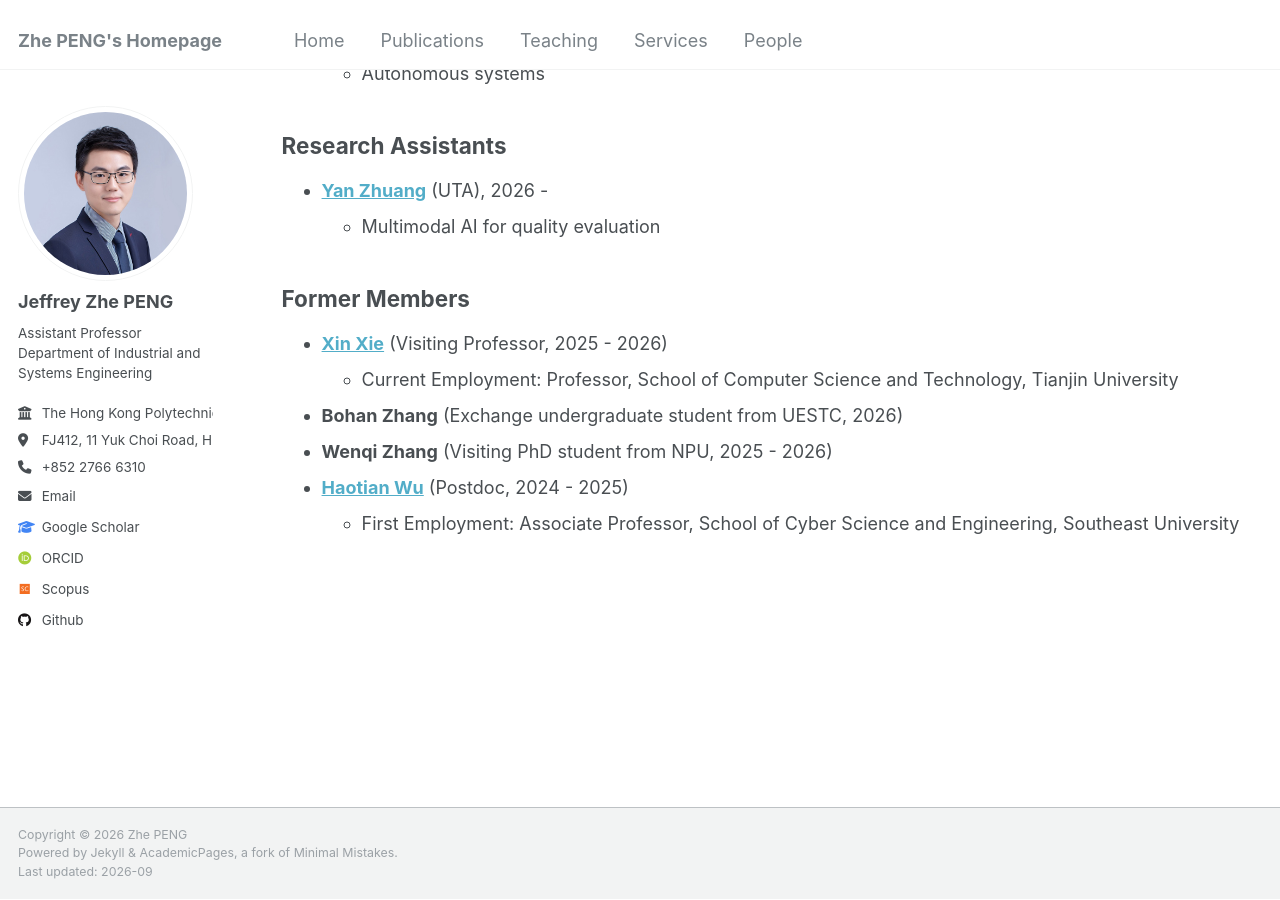
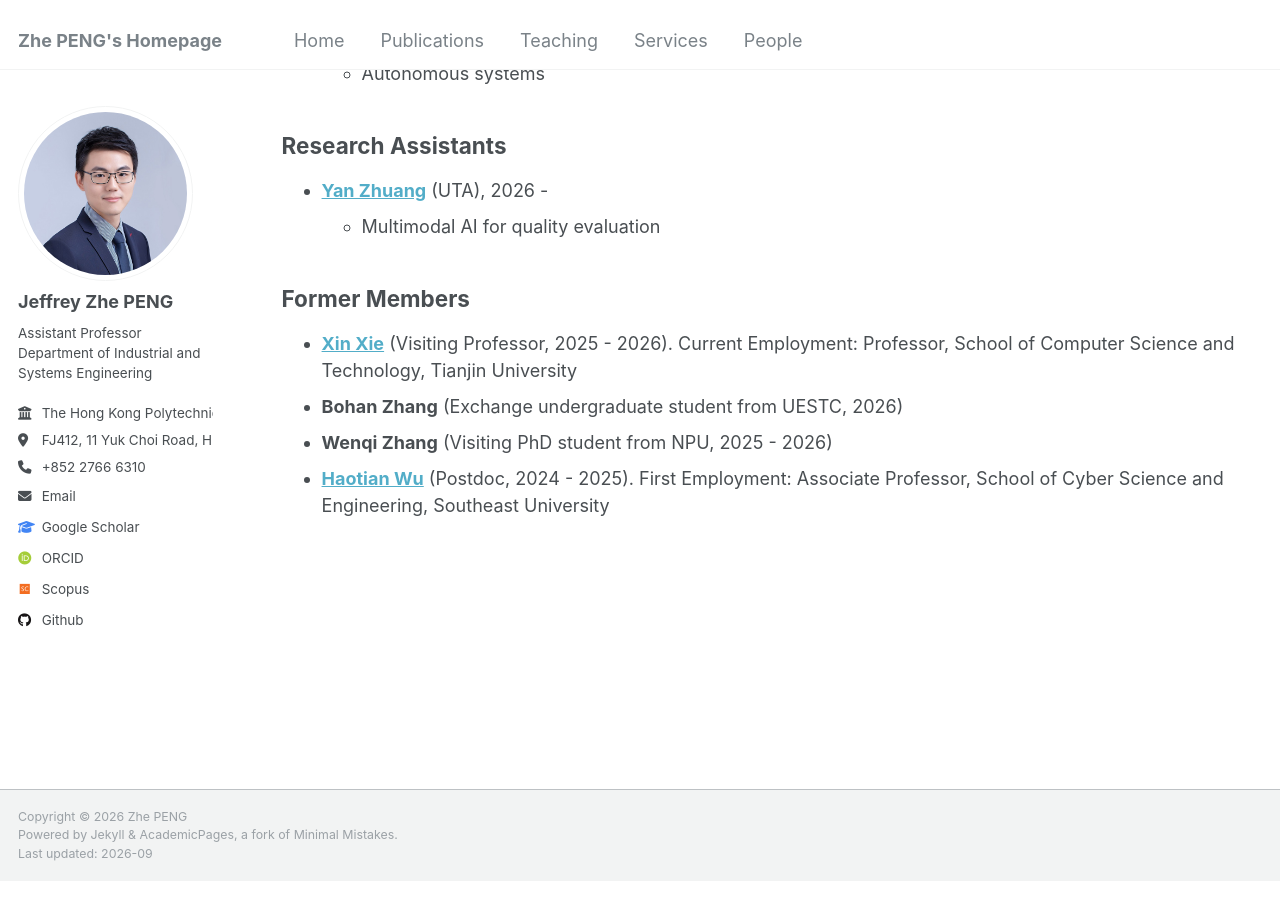
Before and after one commit to PENG-Zhe/peng-zhe.github.io, a Jekyll site: the page built from _pages/people.md, in a window 1280 px wide and 900 px high, scrolled down 1084 px. Built offline with Jekyll 4.4.1, drawn with Linux system fonts in a browser that asks for light colours; some web fonts are replaced.

```diff
--- a/_pages/people.md
+++ b/_pages/people.md
@@ -69,12 +69,10 @@ layout: archive
 -->
 
 ## Former Members
-* **[Xin Xie](https://xiexincn.github.io/)** (Visiting Professor, 2025 - 2026)
-  * Current Employment: Professor, School of Computer Science and Technology, Tianjin University
+* **[Xin Xie](https://xiexincn.github.io/)** (Visiting Professor, 2025 - 2026). Current Employment: Professor, School of Computer Science and Technology, Tianjin University
 * **Bohan Zhang** (Exchange undergraduate student from UESTC, 2026)
 * **Wenqi Zhang** (Visiting PhD student from NPU, 2025 - 2026)
-* **[Haotian Wu](https://cyber.seu.edu.cn/wht/list.htm)** (Postdoc, 2024 - 2025)
-  * First Employment: Associate Professor, School of Cyber Science and Engineering, Southeast University
+* **[Haotian Wu](https://cyber.seu.edu.cn/wht/list.htm)** (Postdoc, 2024 - 2025). First Employment: Associate Professor, School of Cyber Science and Engineering, Southeast University
 
 
 <!--
```
